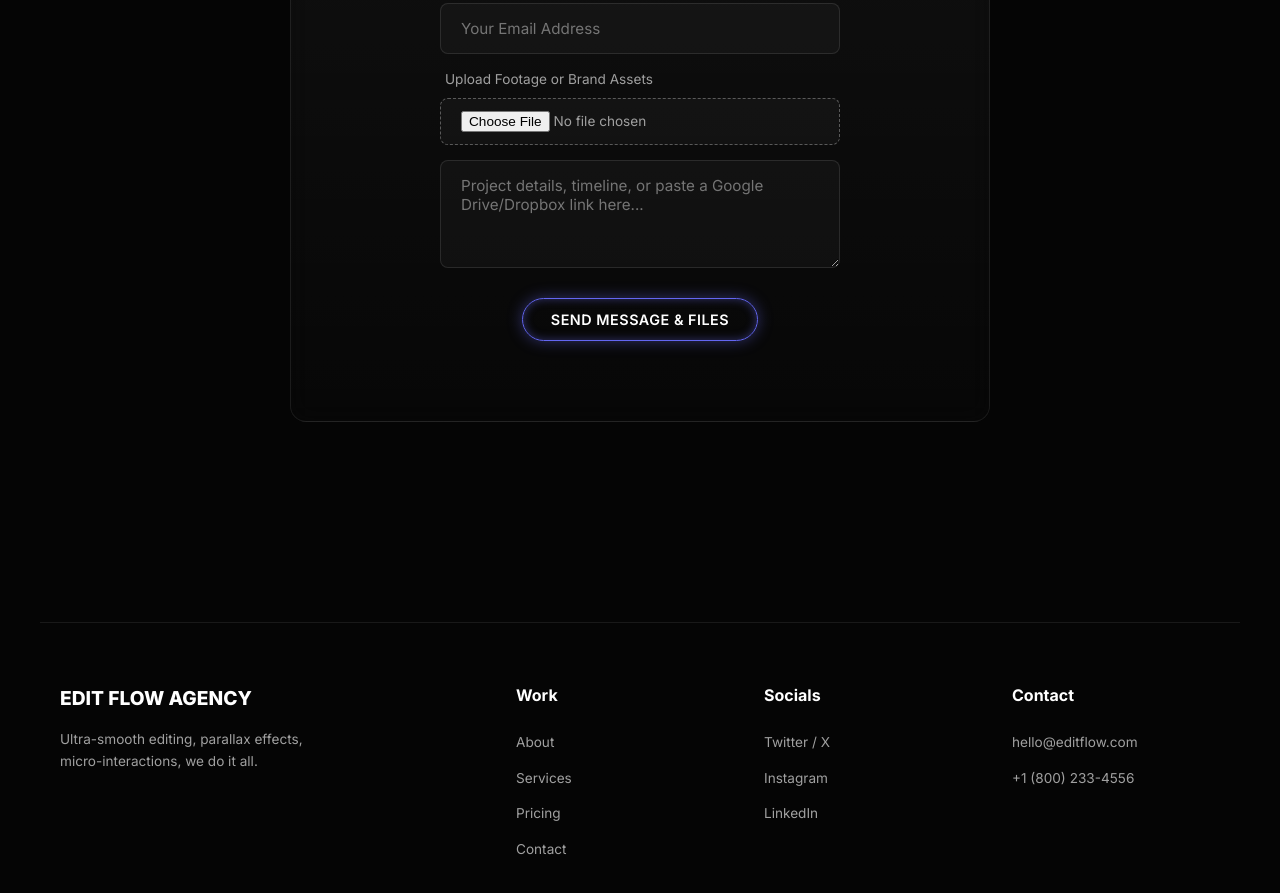
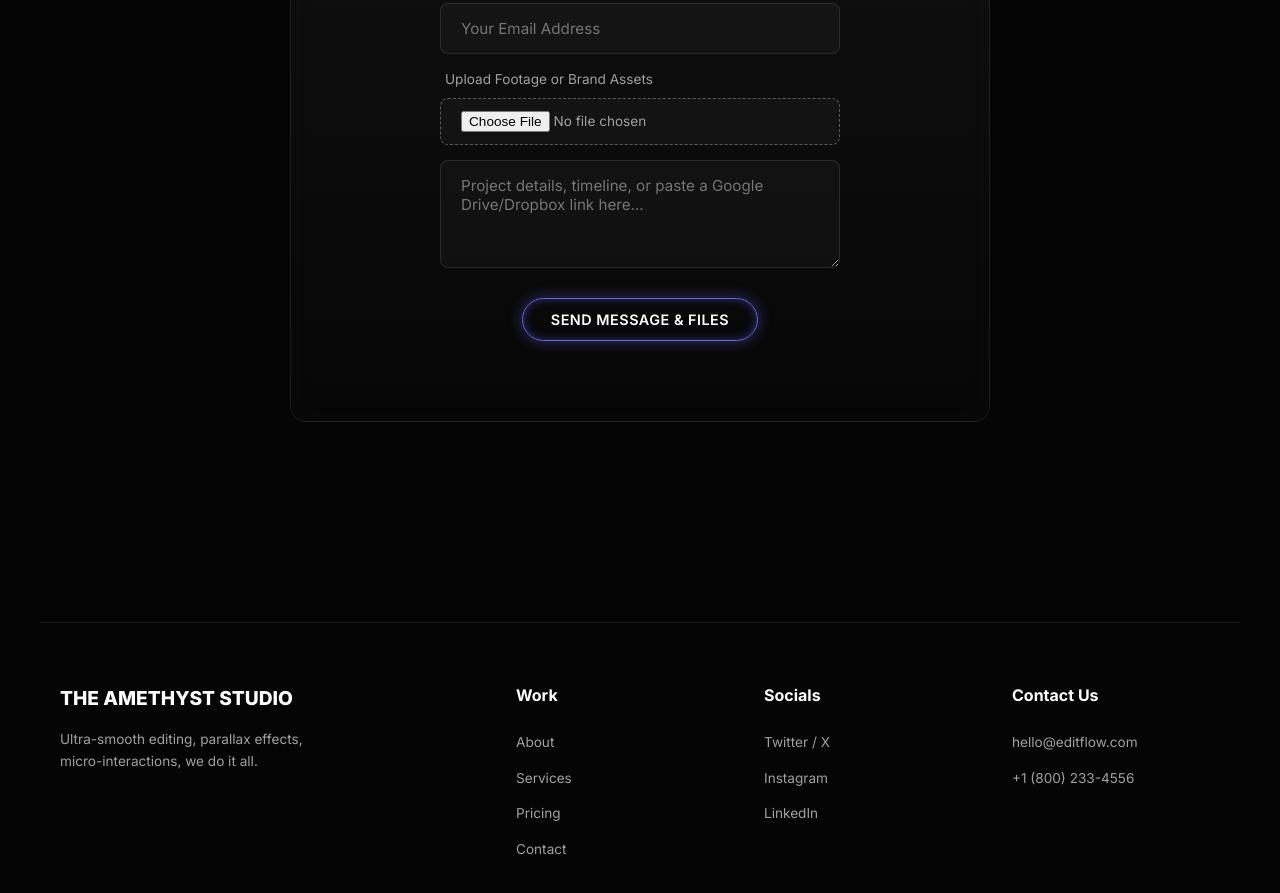
Before and after one commit to Satyam-zoro/editflow-agency, a plain HTML site: page index.html in a window 1280 px wide. Shown: the part 2401-3294 px from the top of the page. Drawn offline with Linux system fonts and the light colour scheme.

Commit message:
Revamp index.html for The Amethyst Studio
Updated the website content and structure, changing the title and various sections to reflect a new branding for 'The Amethyst Studio'.

```diff
--- a/index.html
+++ b/index.html
@@ -3,7 +3,7 @@
 <head>
     <meta charset="UTF-8">
     <meta name="viewport" content="width=device-width, initial-scale=1.0">
-    <title>Edit Flow Agency | Cinematic Portfolio</title>
+    <title>The Amethyst Studio</title>
     <link href="https://fonts.googleapis.com/css2?family=Inter:wght@300;400;500;600;700;800&display=swap" rel="stylesheet">
     <style>
         /* === VARIABLES & RESET === */
@@ -523,7 +523,7 @@
 
     <footer>
         <div class="footer-brand">
-            <div class="logo">EDIT FLOW AGENCY</div>
+            <div class="logo">THE AMETHYST STUDIO</div>
             <p>Ultra-smooth editing, parallax effects, micro-interactions, we do it all.</p>
         </div>
         <div class="footer-col">
@@ -544,7 +544,7 @@
             </ul>
         </div>
         <div class="footer-col">
-            <h4>Contact</h4>
+            <h4>Contact Us</h4>
             <ul>
                 <li><a href="#">hello@editflow.com</a></li>
                 <li><a href="#">+1 (800) 233-4556</a></li>
```
